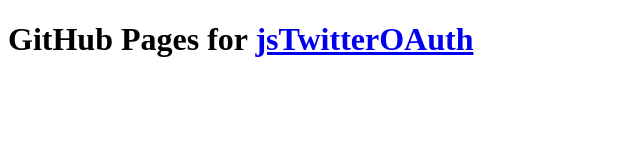
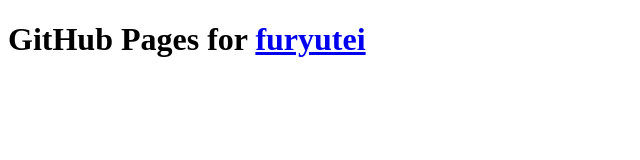
Before and after one commit to furyutei/furyutei.github.io, a plain HTML site: page index.html in a window 1280 px wide. Shown: the whole page, without its empty margins (0-640 px from the left). Drawn offline with Linux system fonts and the light colour scheme.

Commit message:
index.html修正

```diff
--- a/index.html
+++ b/index.html
@@ -2,10 +2,10 @@
 <html lang="ja">
   <head>
     <meta charset="utf-8" />
-    <title>GitHub Pages for jsTwitterOAuth</title>
+    <title>GitHub Pages for furyutei</title>
   </head>
   <body>
-    <h1>GitHub Pages for <a href="https://github.com/furyutei/jsTwitterOAuth">jsTwitterOAuth</a></h1>
+    <h1>GitHub Pages for <a href="https://github.com/furyutei/">furyutei</a></h1>
     <div id="info">
     </div>
   </body>
```
